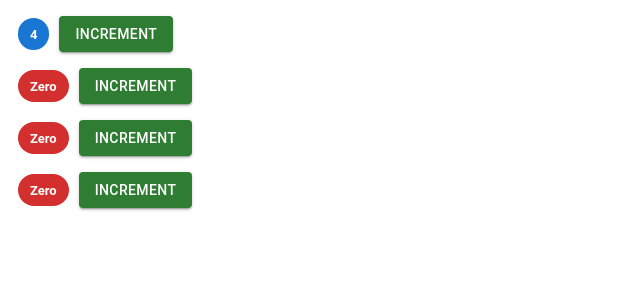
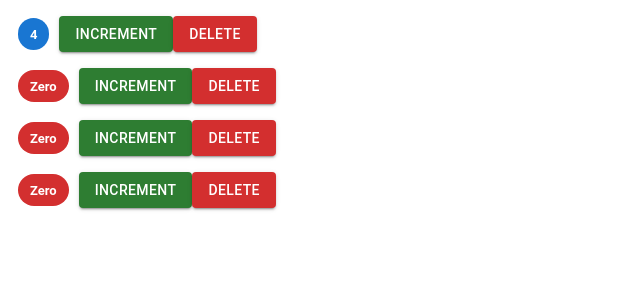
Before and after one commit to BCFCODE/MRT, a React (Vite) app: page / in a window 1280 px wide. Shown: the top 300 px of the page, without its empty margins (0-640 px from the left). Built offline with nearby package versions, Linux system fonts and the light colour scheme.

Commit message:
4.8- Updating the State

```diff
--- a/src/components/Counter.tsx
+++ b/src/components/Counter.tsx
@@ -3,8 +3,10 @@ import { Box, Button, Chip } from "@mui/material";
 import { CSSProperties } from "@mui/material/styles/createMixins";
 
 export interface ICounterProps {
-  value: number;
+  counter: { id: number; value: number };
   selected?: boolean;
+  children?: React.ReactNode;
+  onDelete: (counterId: number) => void;
 }
 export interface ICounterState {
   value: number;
@@ -16,7 +18,7 @@ const chipStyles: CSSProperties = {
 };
 class Counter extends Component<ICounterProps, ICounterState> {
   state = {
-    value: this.props.value,
+    value: this.props.counter.value,
     tags: ["tag1", "tag2", "tag3"],
   };
 
@@ -40,6 +42,13 @@ class Counter extends Component<ICounterProps, ICounterState> {
         >
           Increment
         </Button>
+        <Button
+          onClick={() => this.props.onDelete(this.props.counter.id)}
+          variant="contained"
+          color="error"
+        >
+          Delete
+        </Button>
       </Box>
     );
   }
@@ -57,4 +66,4 @@ class Counter extends Component<ICounterProps, ICounterState> {
   }
 }
 
-export { Counter };
+export { Counter as Counter };
--- a/src/components/Counters.tsx
+++ b/src/components/Counters.tsx
@@ -1,5 +1,6 @@
 import React, { Component } from "react";
 import { Counter } from "./Counter";
+import { Typography } from "@mui/material";
 
 export interface ICountersProps {}
 export interface ICountersState {
@@ -16,12 +17,22 @@ class Counters extends Component<ICountersProps, ICountersState> {
     ],
   };
 
+  handleDelete = (counterId: number) => {
+    this.setState(({ counters }) => ({
+      counters: counters.filter((counter) => counter.id !== counterId),
+    }));
+  };
+
   render() {
     const { counters } = this.state;
     return (
       <>
         {counters.map((counter) => (
-          <Counter key={counter.id} value={counter.value} />
+          <Counter
+            onDelete={this.handleDelete}
+            key={counter.id}
+            counter={counter}
+          />
         ))}
       </>
     );
```
